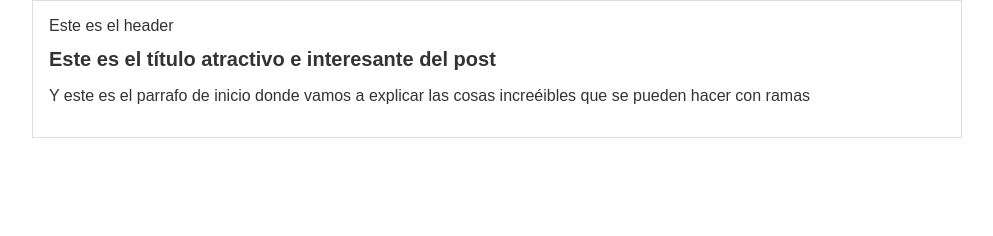
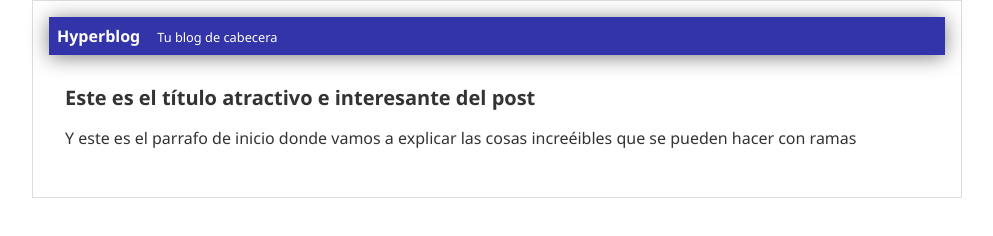
Before and after one commit to sceballosdev/hyperblog, a plain HTML site: page index.html in a window 1280 px wide. Shown: the whole page, without its empty margins (143-1136 px from the left). Drawn offline with Linux system fonts and the light colour scheme.

Commit message:
Finalizada la cabecera con diseño azul

```diff
--- a/css/styles.css
+++ b/css/styles.css
@@ -2,11 +2,29 @@ body
 {
     color: #333;
     text-align: center;
-    font-family: "Arial";
+    font-family: "Segoe UI";
     font-size: 16px;
     margin: 0;
     padding: 0;
 }
+
+#header
+{
+    background: #33A;
+    box-shadow: 0px 2px 20px 0px rgba(0,0,0,0.5);
+    color: white;
+    font-weight: bold;
+    margin: 0;
+    padding: 0.5em;
+}
+
+#header #tagline
+{
+    padding: 0 0 0 1em;
+    font-weight: normal;
+    font-size: 0.8em;
+}
+
 #container
 {
     width: 70%;
@@ -20,3 +38,8 @@ body
 {
     font-size: 20px;
 }
+
+#post
+{
+    padding: 1em;
+}
--- a/index.html
+++ b/index.html
@@ -7,8 +7,9 @@
 </head>
 <body>
 <div id="container">
-    <div class="header">
-        Este es el header
+    <div id="header">
+        Hyperblog
+        <span id="tagline">Tu blog de cabecera</span>
     </div>
     <div id="post">
         <h1>Este es el título atractivo e interesante del post</h1>
```
